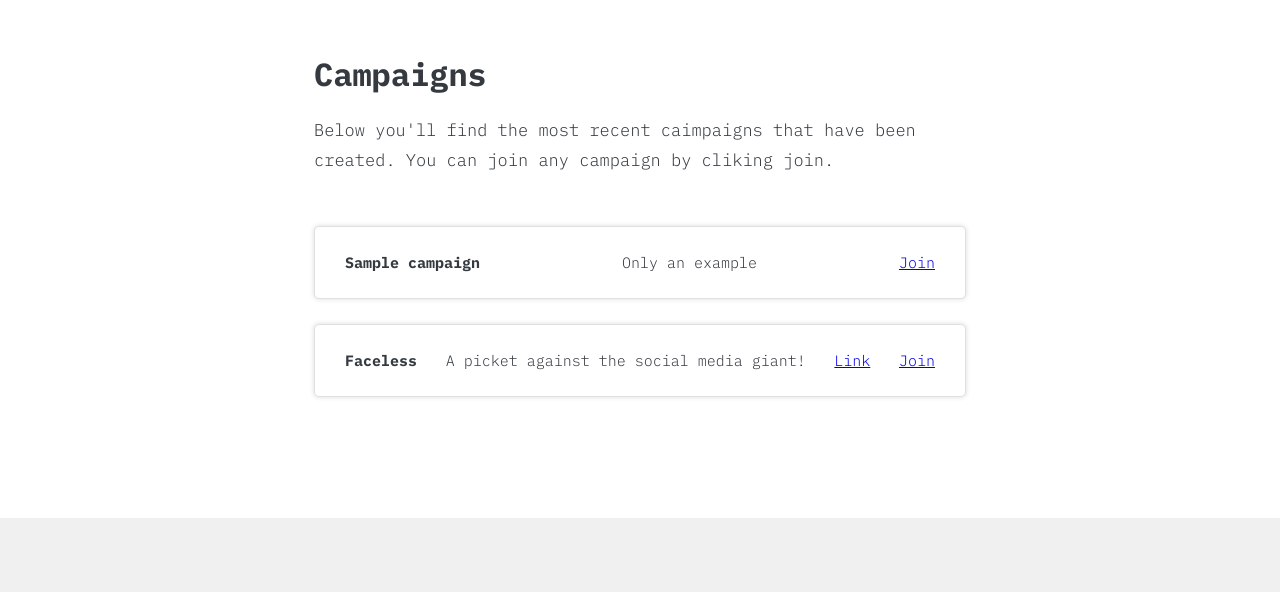
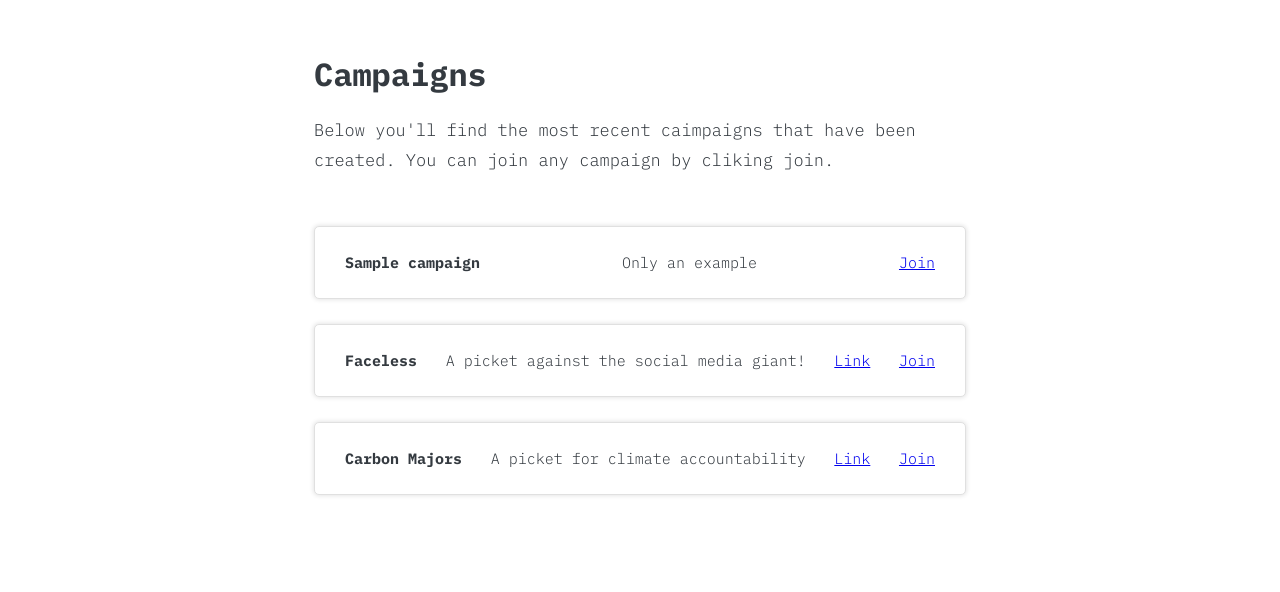
Before and after one commit to NetizensAssociation/website, a plain HTML site: page index.html in a window 1280 px wide. Shown: the part 1746-2338 px from the top of the page. Drawn offline with nearby package versions, Linux system fonts and the light colour scheme.

Commit message:
add carbon majors campaign

```diff
--- a/index.html
+++ b/index.html
@@ -62,6 +62,12 @@
                 <a href="https://github.com/anikarni/faceless">Link</a>
                 <a href="#" onclick="addPolicy('https://raw.githubusercontent.com/anikarni/faceless/master/policy.json'); return false">Join</a>
             </li>
+            <li>
+                <h4>Carbon Majors</h4>
+                <p>A picket for climate accountability</p>
+                <a href="https://github.com/anikarni/fossil-fuels-campaign">Link</a>
+                <a href="#" onclick="addPolicy('https://raw.githubusercontent.com/anikarni/fossil-fuels-campaign/master/policy.json'); return false">Join</a>
+            </li>
         </ul>
     </article>
     <!-- Notification -->
```
